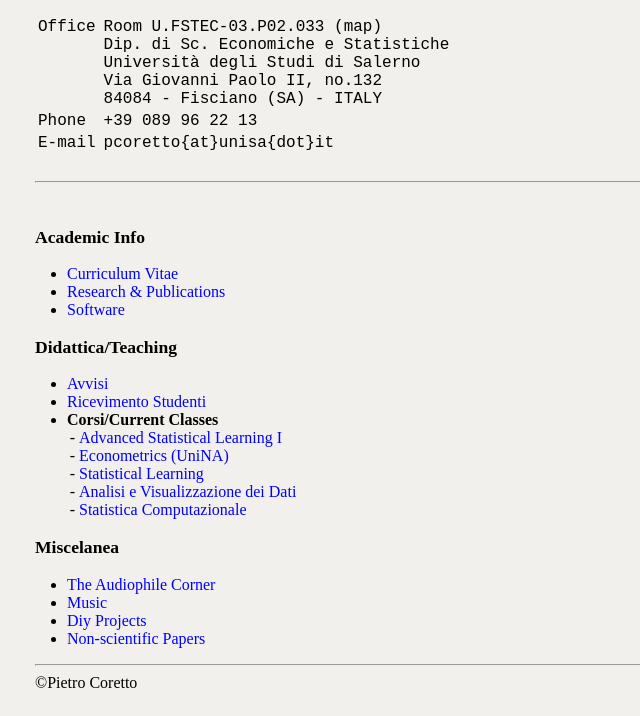
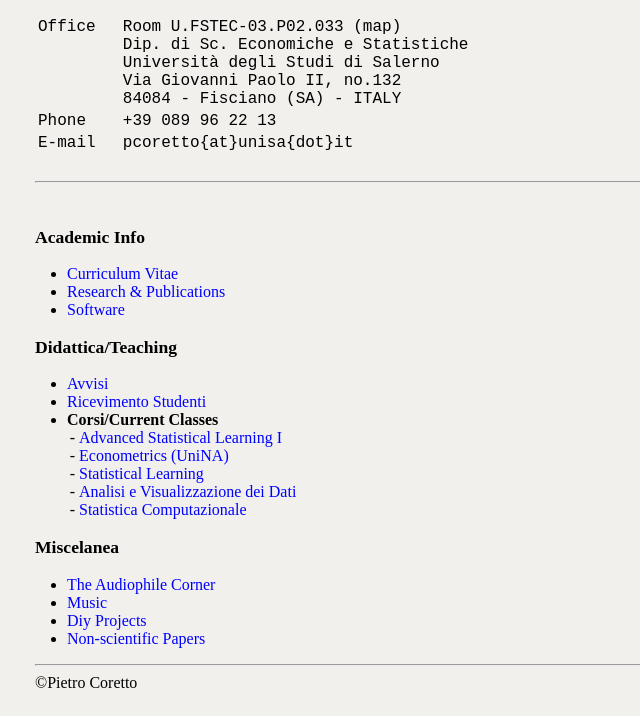
Before and after one commit to pietro-coretto/pietro-coretto.github.io, a plain HTML site: page index.html in a window 1280 px wide. Shown: the part 84-800 px from the top of the page, without its empty margins (0-640 px from the left). Drawn offline with Linux system fonts and the light colour scheme.

Commit message:
website update

```diff
--- a/index.html
+++ b/index.html
@@ -34,7 +34,7 @@
 <div><table class="xtmp">
     <tbody>
       <tr>
-	<td valign="top">Office</td>
+	<td valign="top">Office&nbsp;&nbsp;</td>
 	<td></td>
 	<td>Room U.FSTEC-03.P02.033 (map)<br>
 	  Dip. di Sc. Economiche e Statistiche<br>
```
